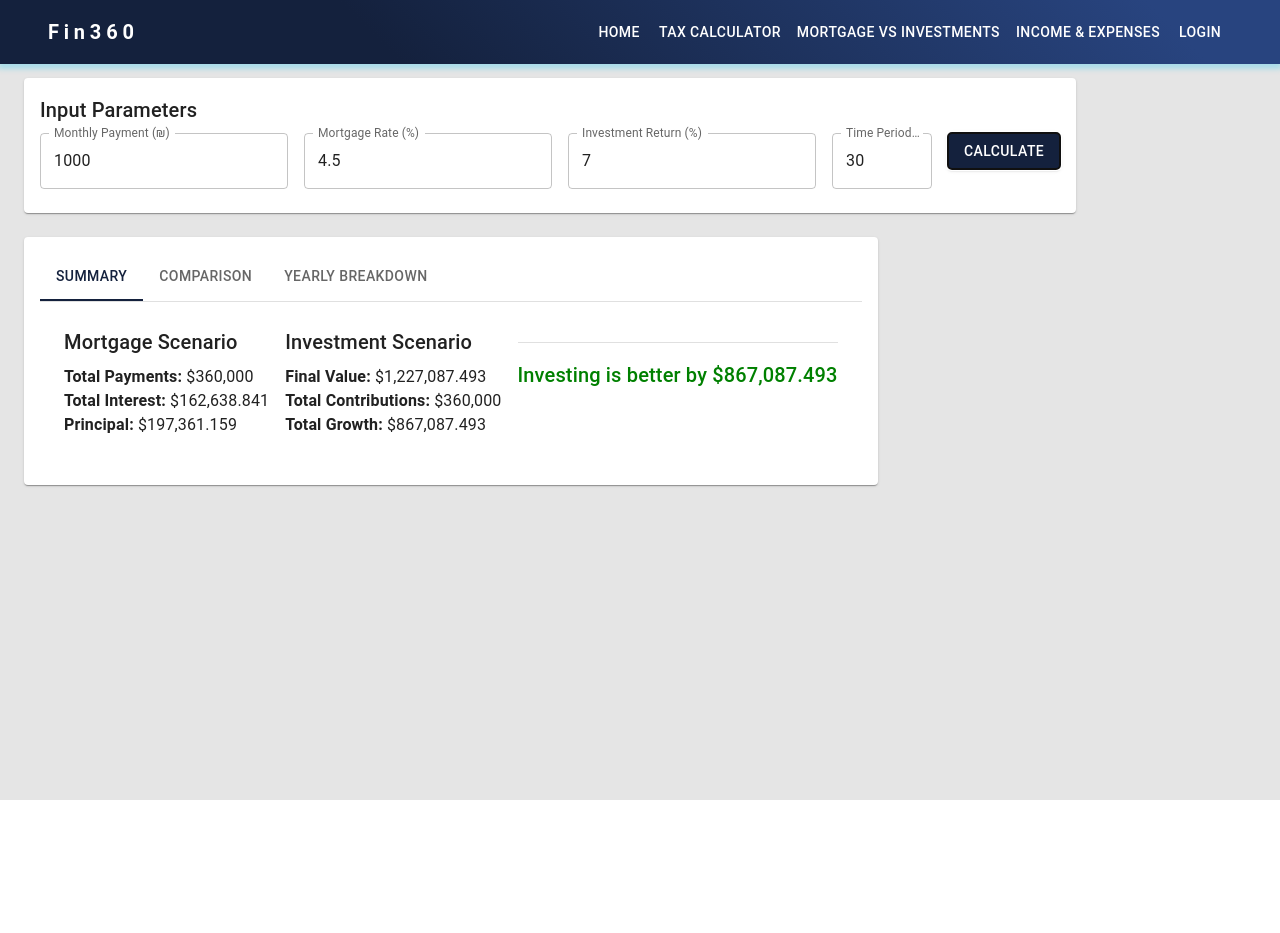
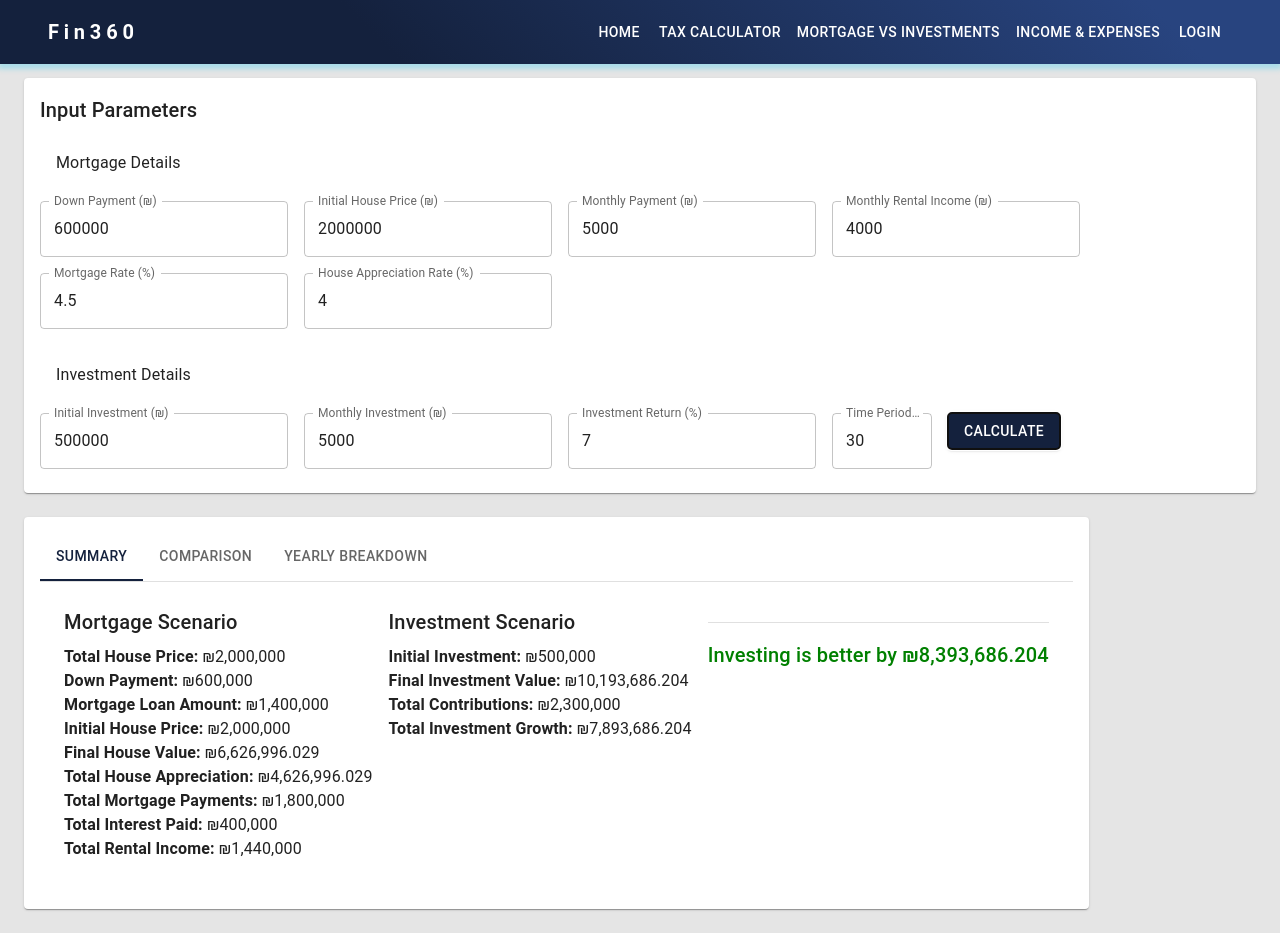
Before and after one commit to noambenisho/Fin360, a React (Vite) app in the folder client/: page /mortgage in a window 1280 px wide. Both pictures are taken after a click on the button "CALCULATE". Before the commit the page ends 800 px from the top, so only its background shows below. Built offline with nearby package versions, Linux system fonts and the light colour scheme.

Commit message:
Enhance Mortgage component: add detailed form fields for mortgage and investment parameters; update calculation logic to include house appreciation and rental income; adjust display of results to reflect new data.

```diff
--- a/client/src/pages/Mortgage.jsx
+++ b/client/src/pages/Mortgage.jsx
@@ -43,8 +43,16 @@ function TabPanel(props) {
 export default function Mortgage() {
   const [tabValue, setTabValue] = useState(0);
 const [formData, setFormData] = useState({
-    monthlyPayment: 1000,
+  // Mortgage details
+  initialHousePrice: 2000000,
+  downPayment: 600000,  // Add this line
+  monthlyPayment: 5000,
   mortgageRate: 4.5,
+  monthlyRent: 4000,
+  houseAppreciationRate: 4,
+  // Investment details
+  initialInvestment: 500000,
+  monthlyInvestment: 5000,
   investmentRate: 7,
   years: 30
 });
@@ -63,20 +71,44 @@ export default function Mortgage() {
   };
 
   const calculate = () => {
-    const { monthlyPayment, mortgageRate, investmentRate, years } = formData;
+    const {
+      initialHousePrice,
+      downPayment,
+      monthlyPayment,
+      mortgageRate,
+      monthlyRent,
+      houseAppreciationRate,
+      initialInvestment,
+      monthlyInvestment,
+      investmentRate,
+      years
+    } = formData;
     const months = years * 12;
     const monthlyMortgageRate = mortgageRate / 100 / 12;
     const monthlyInvestmentRate = investmentRate / 100 / 12;
+    const monthlyHouseAppreciation = houseAppreciationRate / 100 / 12;
 
     // Mortgage calculation
+ const mortgageAmount = initialHousePrice - downPayment;
 const mortgageTotal = monthlyPayment * months;
-    const mortgageInterest = mortgageTotal - (monthlyPayment / monthlyMortgageRate * (1 - Math.pow(1 + monthlyMortgageRate, -months)));
+const mortgageInterest = mortgageTotal - mortgageAmount;
+    // House value appreciation
+    let houseValue = initialHousePrice;
+    const houseValueGrowth = [];
+    let totalRentalIncome = 0;
 
-    // Investment calculation
-    let investmentValue = 0;
+    // Investment calculation with initial investment
+    let investmentValue = initialInvestment;
     const investmentGrowth = [];
+
     for (let i = 0; i < months; i++) {
-      investmentValue = (investmentValue + monthlyPayment) * (1 + monthlyInvestmentRate);
+      // House appreciation
+      houseValue *= (1 + monthlyHouseAppreciation);
+      houseValueGrowth.push(houseValue);
+      totalRentalIncome += monthlyRent;
+
+      // Investment growth with monthly contributions
+      investmentValue = (investmentValue + monthlyInvestment) * (1 + monthlyInvestmentRate);
       investmentGrowth.push(investmentValue);
     }
 
@@ -85,9 +117,13 @@ export default function Mortgage() {
       mortgageInterest,
       investmentValue,
       investmentGrowth,
+      houseValueGrowth,
+      totalRentalIncome,
       comparison: investmentValue - mortgageTotal,
       monthlyBreakdown: Array.from({ length: months }, (_, i) => i + 1)
     });
+
+    // Removed duplicate setResults call
   };
 
   return (
@@ -104,7 +140,32 @@ export default function Mortgage() {
                 Input Parameters
               </Typography>
               <Grid container spacing={2}>
+                <Typography variant="subtitle1" sx={{ width: '100%', mt: 2, mb: 1, pl: 2 }}>
+                  Mortgage Details
+                </Typography>
                 <Grid item xs={12}>
+                <TextField
+                  fullWidth
+                  label="Down Payment (₪)"
+                  name="downPayment"
+                  type="number"
+                  value={formData.downPayment}
+                  onChange={handleChange}
+                  InputProps={{ inputProps: { min: 0 } }}
+                />
+              </Grid>
+                <Grid item xs={12}>
+                  <TextField
+                    fullWidth
+                    label="Initial House Price (₪)"
+                    name="initialHousePrice"
+                    type="number"
+                    value={formData.initialHousePrice}
+                    onChange={handleChange}
+                    InputProps={{ inputProps: { min: 1 } }}
+                  />
+                </Grid>
+                <Grid item xs={12} sm={6}>
                   <TextField
                     fullWidth
                     label="Monthly Payment (₪)"
@@ -113,6 +174,17 @@ export default function Mortgage() {
                     value={formData.monthlyPayment}
                     onChange={handleChange}
                     InputProps={{ inputProps: { min: 1 } }}
+                  />
+                </Grid>
+                <Grid item xs={12} sm={6}>
+                  <TextField
+                    fullWidth
+                    label="Monthly Rental Income (₪)"
+                    name="monthlyRent"
+                    type="number"
+                    value={formData.monthlyRent}
+                    onChange={handleChange}
+                    InputProps={{ inputProps: { min: 0 } }}
                   />
                 </Grid>
                 <Grid item xs={12} sm={6}>
@@ -129,6 +201,43 @@ export default function Mortgage() {
                 <Grid item xs={12} sm={6}>
                   <TextField
                     fullWidth
+                    label="House Appreciation Rate (%)"
+                    name="houseAppreciationRate"
+                    type="number"
+                    value={formData.houseAppreciationRate}
+                    onChange={handleChange}
+                    InputProps={{ inputProps: { min: 0, step: 0.1 } }}
+                  />
+                </Grid>
+
+                <Typography variant="subtitle1" sx={{ width: '100%', mt: 2, mb: 1, pl: 2 }}>
+                  Investment Details
+                </Typography>
+                <Grid item xs={12} sm={6}>
+                  <TextField
+                    fullWidth
+                    label="Initial Investment (₪)"
+                    name="initialInvestment"
+                    type="number"
+                    value={formData.initialInvestment}
+                    onChange={handleChange}
+                    InputProps={{ inputProps: { min: 0 } }}
+                  />
+                </Grid>
+                <Grid item xs={12} sm={6}>
+                  <TextField
+                    fullWidth
+                    label="Monthly Investment (₪)"
+                    name="monthlyInvestment"
+                    type="number"
+                    value={formData.monthlyInvestment}
+                    onChange={handleChange}
+                    InputProps={{ inputProps: { min: 0 } }}
+                  />
+                </Grid>
+                <Grid item xs={12} sm={6}>
+                  <TextField
+                    fullWidth
                     label="Investment Return (%)"
                     name="investmentRate"
                     type="number"
@@ -137,7 +246,7 @@ export default function Mortgage() {
                     InputProps={{ inputProps: { min: 0, step: 0.1 } }}
                   />
                 </Grid>
-                <Grid item xs={12}>
+                <Grid item xs={12} sm={6}>
                   <TextField
                     fullWidth
                     label="Time Period (Years)"
@@ -181,13 +290,31 @@ export default function Mortgage() {
                         Mortgage Scenario
                       </Typography>
                       <Typography>
-                        <strong>Total Payments:</strong> ${results.mortgageTotal.toLocaleString()}
+                        <strong>Total House Price:</strong> ₪{formData.initialHousePrice.toLocaleString()}
                       </Typography>
                       <Typography>
-                        <strong>Total Interest:</strong> ${results.mortgageInterest.toLocaleString()}
+                        <strong>Down Payment:</strong> ₪{formData.downPayment.toLocaleString()}
                       </Typography>
                       <Typography>
-                        <strong>Principal:</strong> ${(results.mortgageTotal - results.mortgageInterest).toLocaleString()}
+                        <strong>Mortgage Loan Amount:</strong> ₪{(formData.initialHousePrice - formData.downPayment).toLocaleString()}
+                      </Typography>
+                      <Typography>
+                        <strong>Initial House Price:</strong> ₪{formData.initialHousePrice.toLocaleString()}
+                      </Typography>
+                      <Typography>
+                        <strong>Final House Value:</strong> ₪{(results?.houseValueGrowth?.[results.houseValueGrowth.length - 1] || 0).toLocaleString()}
+                      </Typography>
+                      <Typography>
+                        <strong>Total House Appreciation:</strong> ₪{((results?.houseValueGrowth?.[results.houseValueGrowth.length - 1] || 0) - formData.initialHousePrice).toLocaleString()}
+                      </Typography>
+                      <Typography>
+                        <strong>Total Mortgage Payments:</strong> ₪{results.mortgageTotal.toLocaleString()}
+                      </Typography>
+                      <Typography>
+                        <strong>Total Interest Paid:</strong> ₪{results.mortgageInterest.toLocaleString()}
+                      </Typography>
+                      <Typography>
+                        <strong>Total Rental Income:</strong> ₪{results.totalRentalIncome.toLocaleString()}
                       </Typography>
                     </Grid>
                     <Grid item xs={12} md={6}>
@@ -195,13 +322,16 @@ export default function Mortgage() {
                         Investment Scenario
                       </Typography>
                       <Typography>
-                        <strong>Final Value:</strong> ${results.investmentValue.toLocaleString()}
+                        <strong>Initial Investment:</strong> ₪{formData.initialInvestment.toLocaleString()}
                       </Typography>
                       <Typography>
-                        <strong>Total Contributions:</strong> ${(formData.monthlyPayment * formData.years * 12).toLocaleString()}
+                        <strong>Final Investment Value:</strong> ₪{results.investmentValue.toLocaleString()}
                       </Typography>
                       <Typography>
-                        <strong>Total Growth:</strong> ${(results.investmentValue - formData.monthlyPayment * formData.years * 12).toLocaleString()}
+                        <strong>Total Contributions:</strong> ₪{((formData.initialInvestment + formData.monthlyInvestment * formData.years * 12)).toLocaleString()}
+                      </Typography>
+                      <Typography>
+                        <strong>Total Investment Growth:</strong> ₪{(results.investmentValue - (formData.initialInvestment + formData.monthlyInvestment * formData.years * 12)).toLocaleString()}
                       </Typography>
                     </Grid>
                     <Grid item xs={12}>
@@ -209,11 +339,11 @@ export default function Mortgage() {
                       <Typography variant="h6">
                         {results.comparison >= 0 ? (
                           <span style={{ color: 'green' }}>
-                            Investing is better by ${Math.abs(results.comparison).toLocaleString()}
+                            Investing is better by ₪{Math.abs(results.comparison).toLocaleString()}
                           </span>
                         ) : (
                           <span style={{ color: 'red' }}>
-                            Paying mortgage is better by ${Math.abs(results.comparison).toLocaleString()}
+                            Paying mortgage is better by ₪{Math.abs(results.comparison).toLocaleString()}
                           </span>
                         )}
                       </Typography>
@@ -266,8 +396,8 @@ export default function Mortgage() {
                           return (
                             <TableRow key={year}>
                               <TableCell>{year + 1}</TableCell>
-                              <TableCell align="right">${mortgagePaid.toLocaleString()}</TableCell>
-                              <TableCell align="right">${investmentVal.toLocaleString()}</TableCell>
+                              <TableCell align="right">₪{mortgagePaid.toLocaleString()}</TableCell>
+                              <TableCell align="right">₪{investmentVal.toLocaleString()}</TableCell>
                               <TableCell align="right" style={{ color: difference >= 0 ? 'green' : 'red' }}>
                                 ${Math.abs(difference).toLocaleString()} {difference >= 0 ? 'ahead' : 'behind'}
                               </TableCell>
```
Lines whose indentation alone changed are shown as unchanged.
